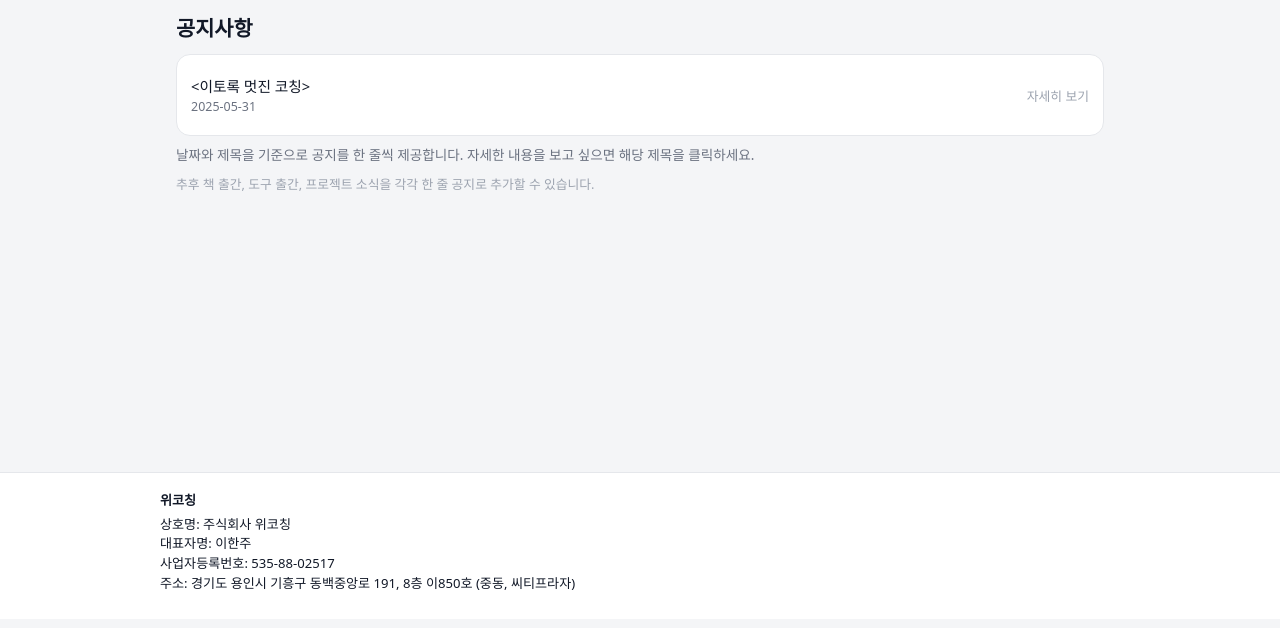
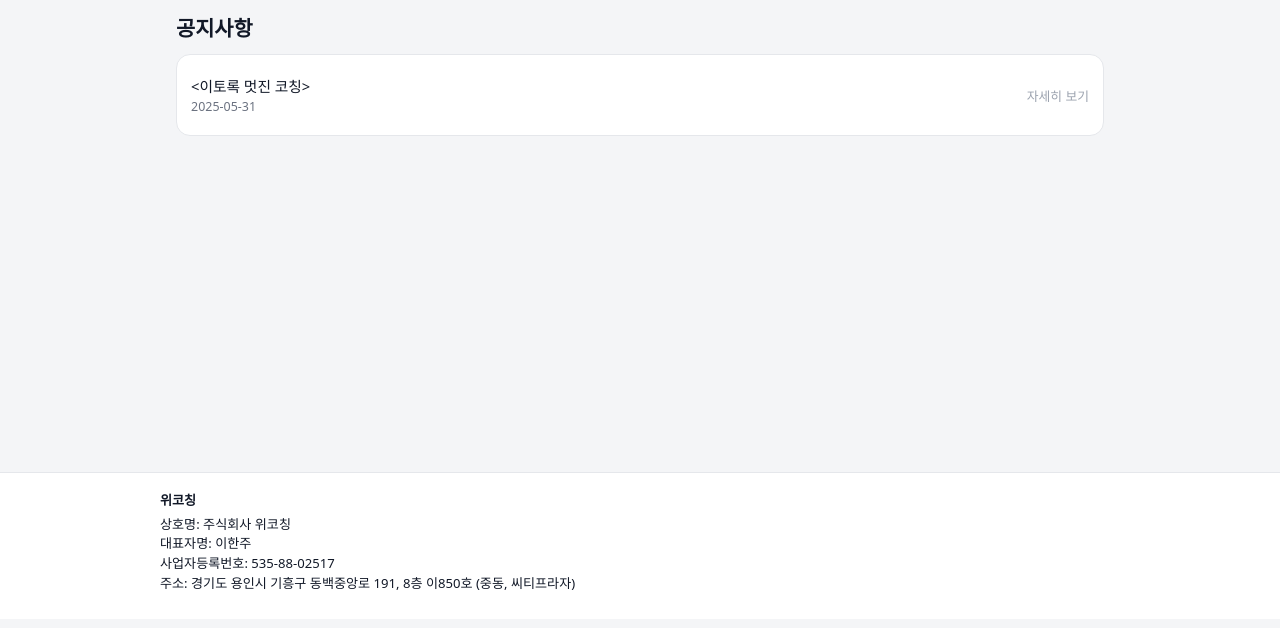
Before and after one commit to Sangrok236/Sangrok236.github.io, a plain HTML site: page index.html in a window 1280 px wide. Shown: the part 82-710 px from the top of the page. Drawn offline with Linux system fonts and the light colour scheme.

```diff
--- a/index.html
+++ b/index.html
@@ -3,7 +3,7 @@
 <head>
   <meta charset="UTF-8" />
   <title>위코칭</title>
-  <meta name="viewport" content="width=device-width, initial-scale=2.0" />
+  <meta name="viewport" content="width=device-width, initial-scale=1.0" />
 
   <meta property="og:title" content="위코칭">
   <meta property="og:site_name" content="위코칭">
@@ -279,7 +279,6 @@
     <div class="nav-tabs">
       <button class="nav-button active" data-section="notices">공지사항</button>
       <button class="nav-button" data-section="books">도서</button>
-      <!-- 필요해지면 여기에 다른 탭(예: 도구, 문의 등) 추가 -->
     </div>
   </div>
 </header>
@@ -293,14 +292,13 @@
     <!-- 목록 뷰 -->
     <div id="notice-list-view">
       <div class="notice-list" id="notice-list">
-        <!-- 자바스크립트로 공지 제목 목록이 자동으로 들어옵니다. -->
+
       </div>
       <p class="notice-description">
-        날짜와 제목을 기준으로 공지를 한 줄씩 제공합니다.
-        자세한 내용을 보고 싶으면 해당 제목을 클릭하세요.
+
       </p>
       <p class="section-hint">
-        추후 책 출간, 도구 출간, 프로젝트 소식을 각각 한 줄 공지로 추가할 수 있습니다.
+
       </p>
     </div>
 
@@ -321,7 +319,7 @@
   <section id="section-books" class="section">
     <h2 class="section-title">도서</h2>
     <div class="book-list">
-      <!-- 여기에 실제 출간 도서 정보 추가 예정 -->
+
       <div class="book-item">
         <div class="book-title">이토록 멋진 코칭</div>
     </p>
```
